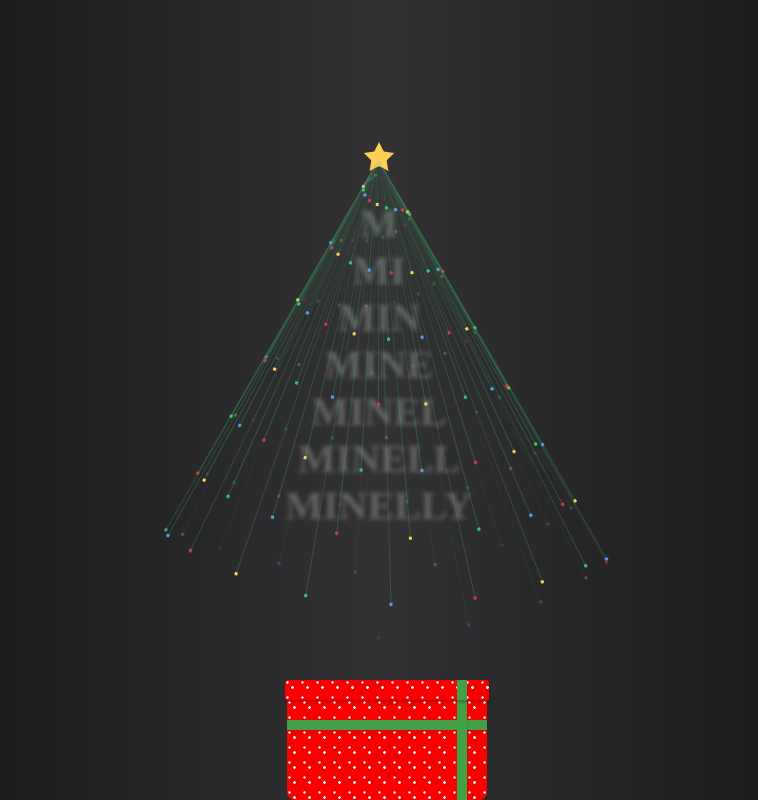
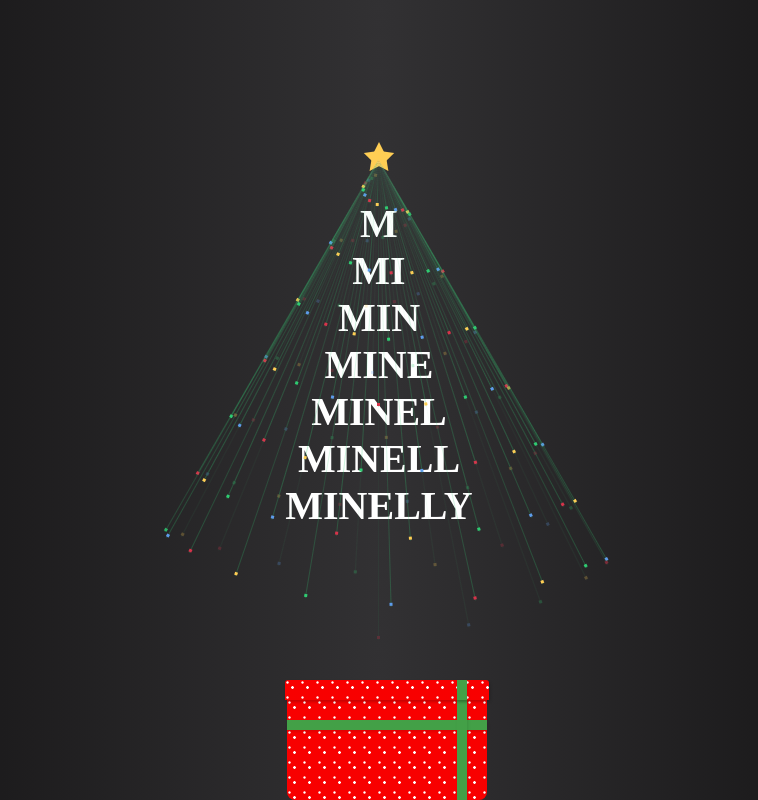
Before and after one commit to Geoshz12/navidad, a plain HTML site: page index.html in a window 1280 px wide. Shown: the whole page, without its empty margins (261-1019 px from the left). Drawn offline with Linux system fonts and the light colour scheme.

Commit message:
Update index.html

```diff
--- a/index.html
+++ b/index.html
@@ -732,14 +732,14 @@ body ul:nth-child(2) li:nth-child(4n+3):before {
 .text-mc {
     font-family: serif;
     font-size: 5vh;
-    color: #ffffff3d;
+    color: #ffffff;
     text-align: center;
     position: absolute;
     top: 30%;
     left: 50%;
     margin: -5vh 0 0 -50vw;
     width: 100vw;
-    filter: blur(2px);
+    filter: blur(0.5px);
     z-index: -1;
 }
 
@@ -1004,6 +1004,7 @@ body ul:nth-child(2) li:nth-child(4n+3):before {
     <li></li>
   </ul>
 
+
   <div>
     <h1 class="text-mc">
         M<br>
```
